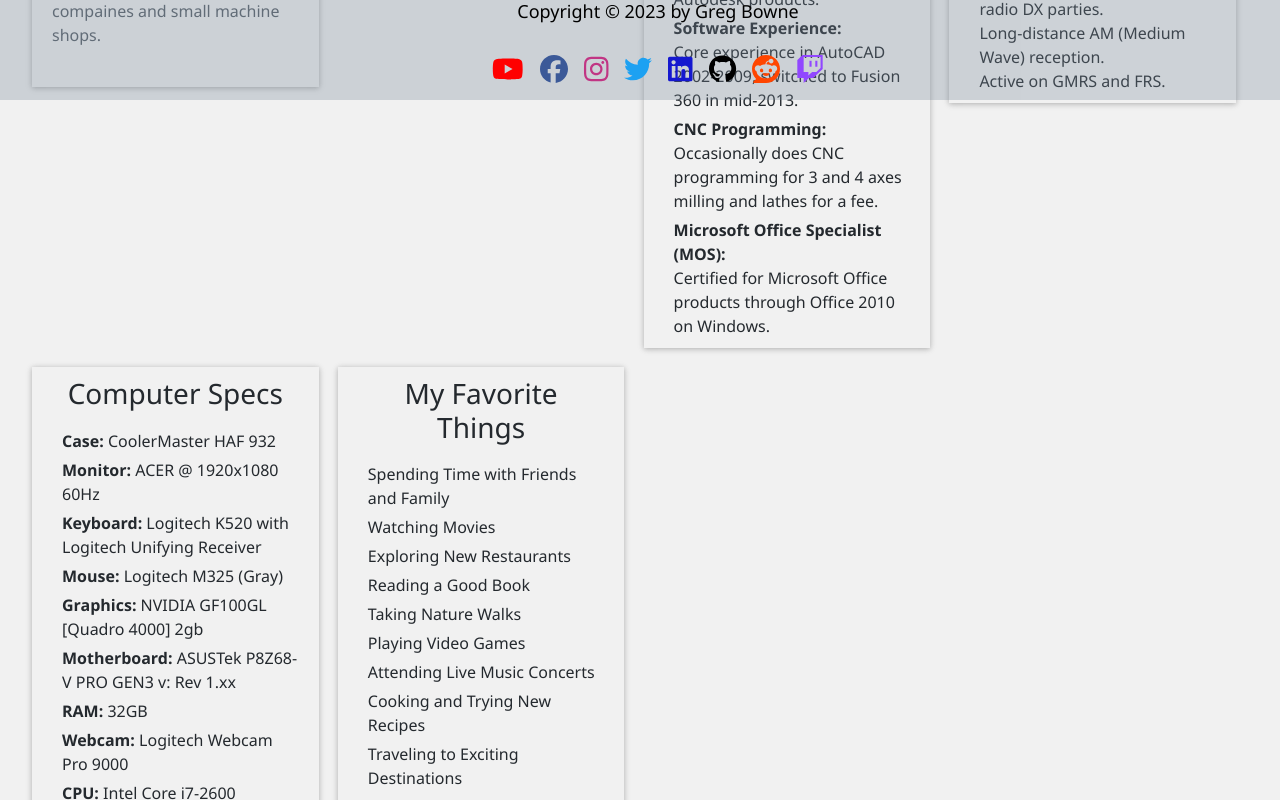
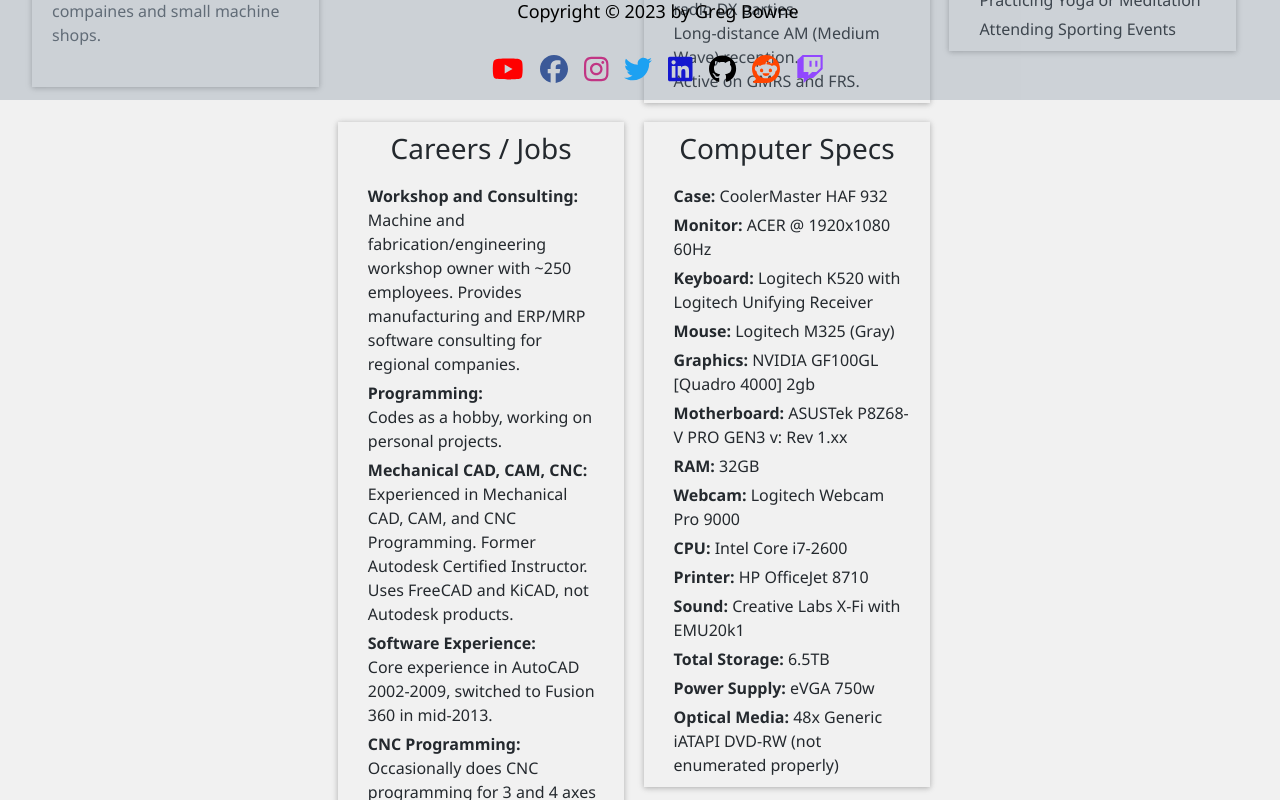
Before and after one commit to gbowne1/gbowne1site_react, a React (Create React App) app: page /about in a window 1280 px wide. Shown: the part 700-1500 px from the top of the page. Built offline with nearby package versions, Linux system fonts and the light colour scheme.

Commit message:
Adjusted some layout stylings

```diff
--- a/src/assets/styles/About.css
+++ b/src/assets/styles/About.css
@@ -5,15 +5,40 @@
   display: grid;
   grid-gap: 1.2rem;
   grid-template-columns: repeat(4, 1fr);
+  grid-template-areas:
+    "header header header header"
+    "bio business hobbie favorite"
+    "bio career computer-spec favorite";
 }
 
+
 .About-header {
-  grid-column: 1 / span 4;
+  grid-area: header;
 }
 
 .About-header h2 {
   font-size: 1.5rem;
   margin-bottom: 1rem;
+}
+
+.About-bio {
+  grid-area: bio;
+}
+
+.About-businesses {
+  grid-area: business;
+}
+
+.About-careers {
+  grid-area: career;
+}
+
+.About-computer-specs {
+  grid-area: computer-spec;
+}
+
+.About-favorites {
+  grid-area: favorite;
 }
 
 .container-col {
```
